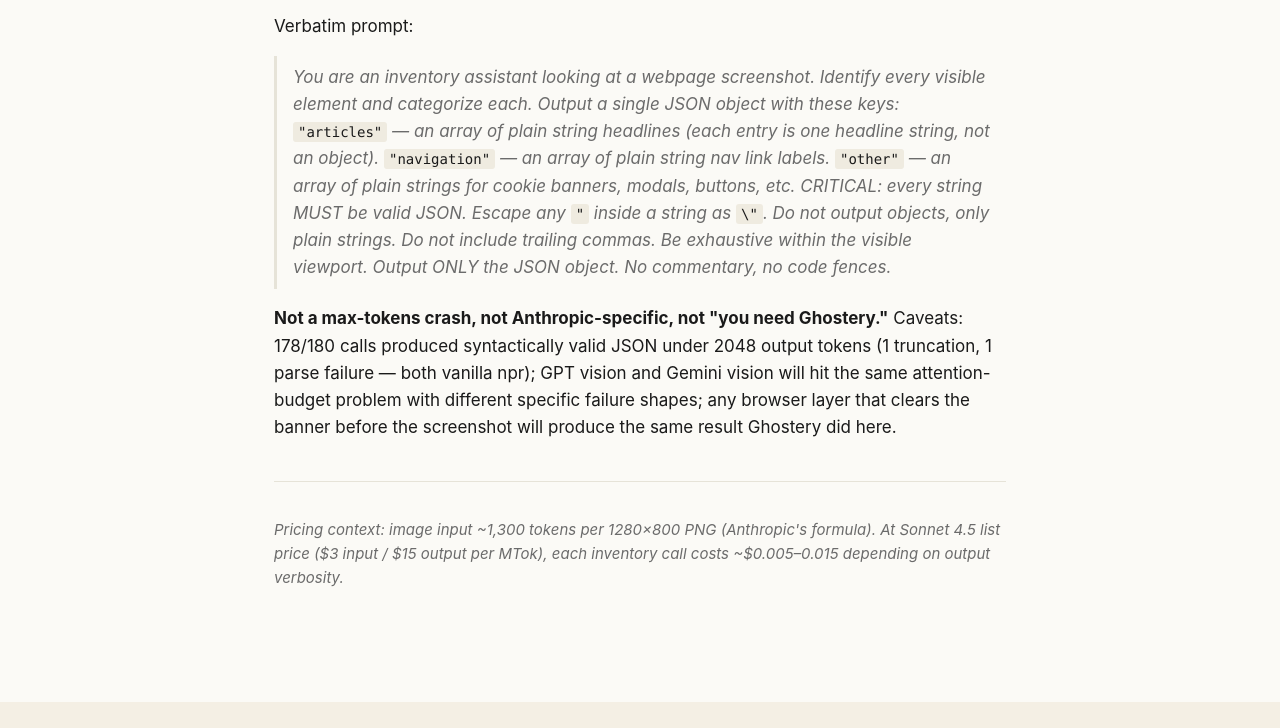
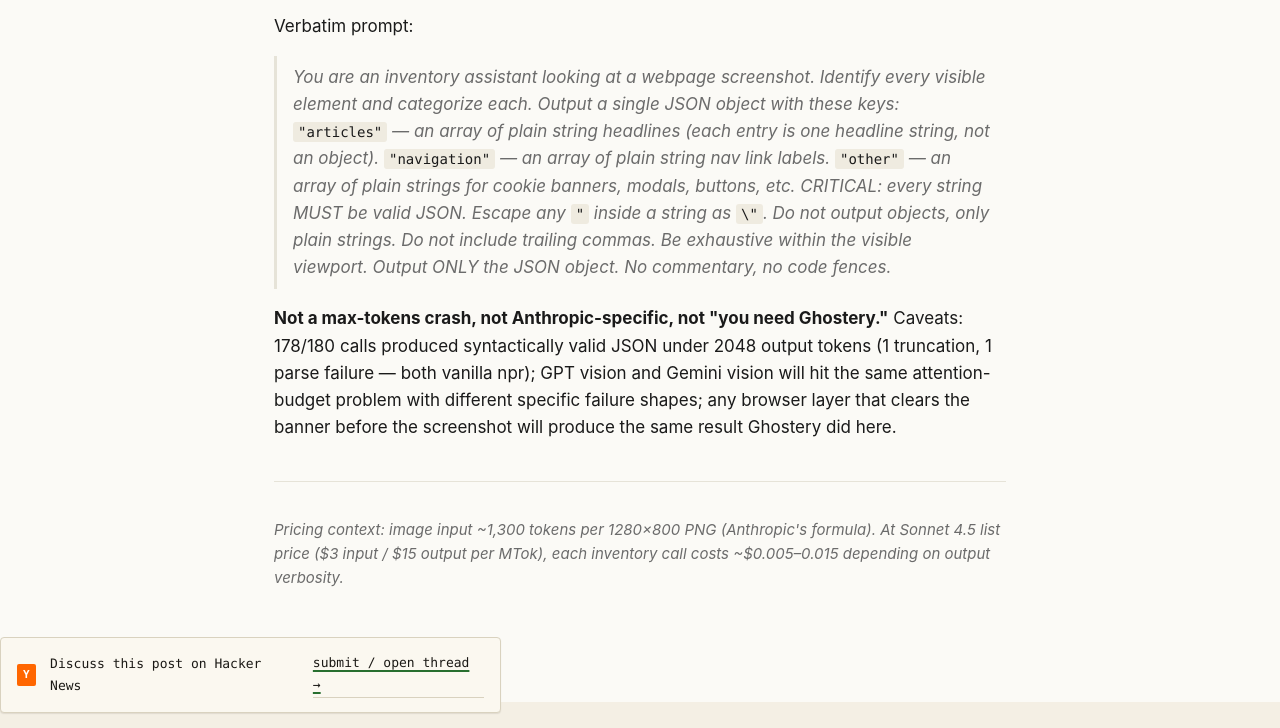
Before and after one commit to chrmod/chrmod.net, an Astro site: page /archive/cookie-banners-vision-models in a window 1280 px wide. Shown: the part 7102-7830 px from the top of the page. Before the commit the page ends 7804 px from the top, so only its background shows below. Built offline with nearby package versions, Linux system fonts and the light colour scheme; Astro itself is replaced by a stand-in of ours.

Commit message:
Link cookie-banners post to its Hacker News thread

```diff
--- a/src/content/posts/cookie-banners-vision-models.md
+++ b/src/content/posts/cookie-banners-vision-models.md
@@ -6,6 +6,7 @@ tags: ["ai", "vision", "browsers", "ghostery", "scraping"]
 readTime: "10 min read"
 draft: false
 excerpt: "When a cookie banner is on screen at screenshot time, vision models often invent plausible headlines instead of failing loudly. 180 API calls across 9 news sites quantify it."
+hnUrl: "https://news.ycombinator.com/item?id=48256478"
 ---
 
 <style>
```
